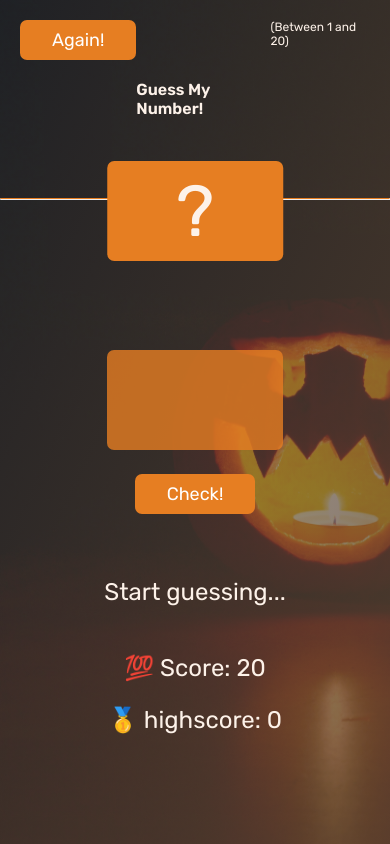
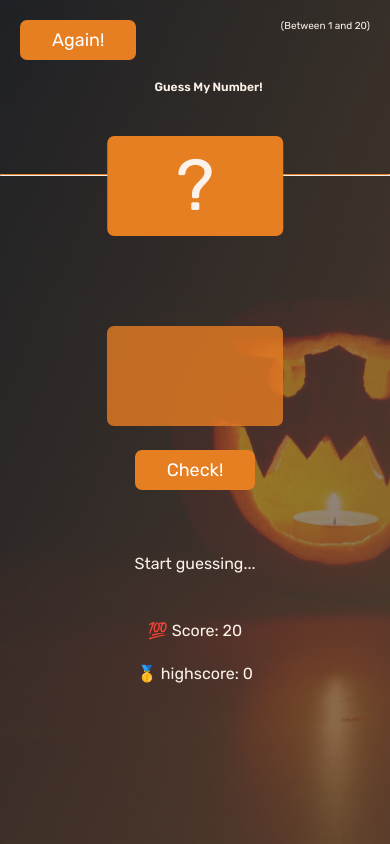
Before and after one commit to adnan725/Guess-my-number, a plain HTML site: page index.html in a window 390 px wide. Drawn offline with nearby package versions, Linux system fonts and the light colour scheme.

Commit message:
improved UX

```diff
--- a/media.css
+++ b/media.css
@@ -111,3 +111,28 @@
   }
 
 }
+
+  /**********************************/
+/* Screen size 412px (25.75em)*/
+/**********************************/
+
+@media (max-width: 28.875em) {
+  .heading {
+    font-size: 12px;
+  }
+
+  .range {
+    font-size: 10px;
+  }
+
+  .start--guessing,
+  .score,
+  .highscore {
+    font-size: 16px;
+  }
+
+  .question-mark {
+    top: 22%;
+  }
+
+}
```
